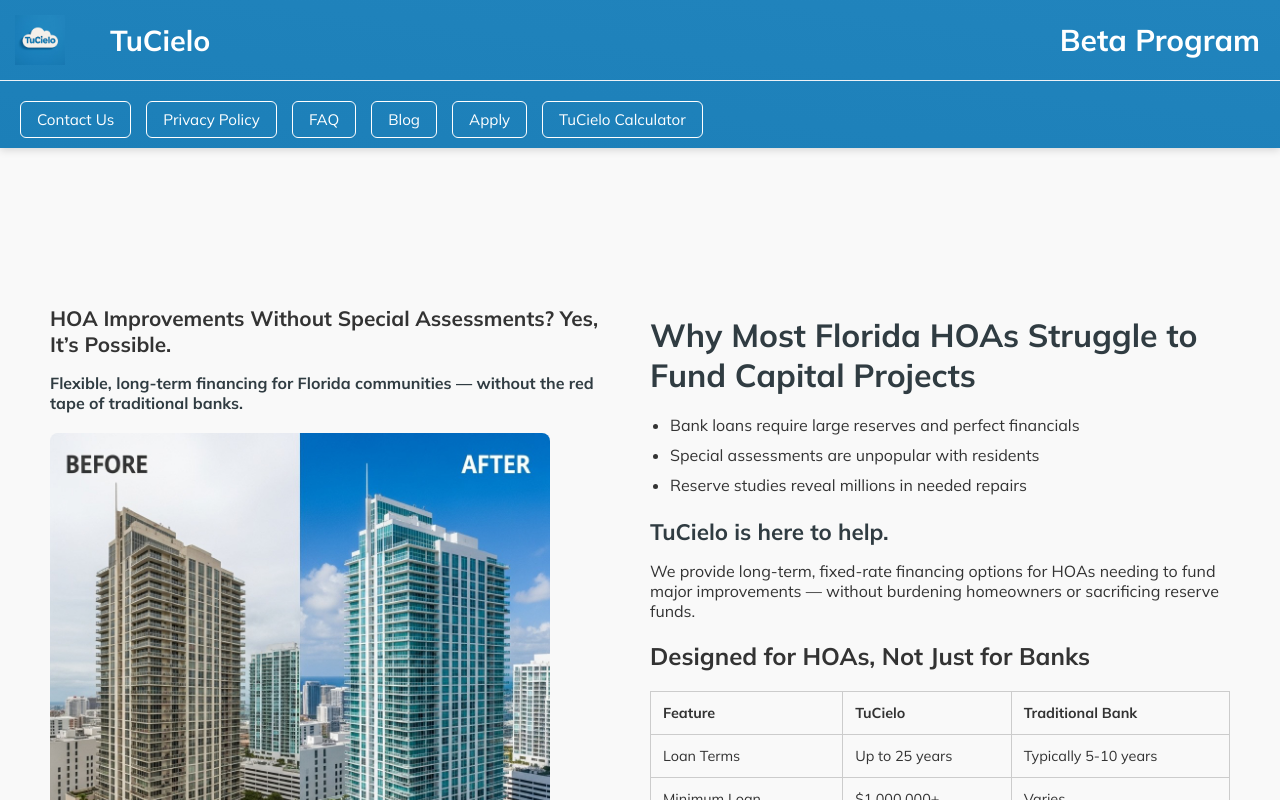
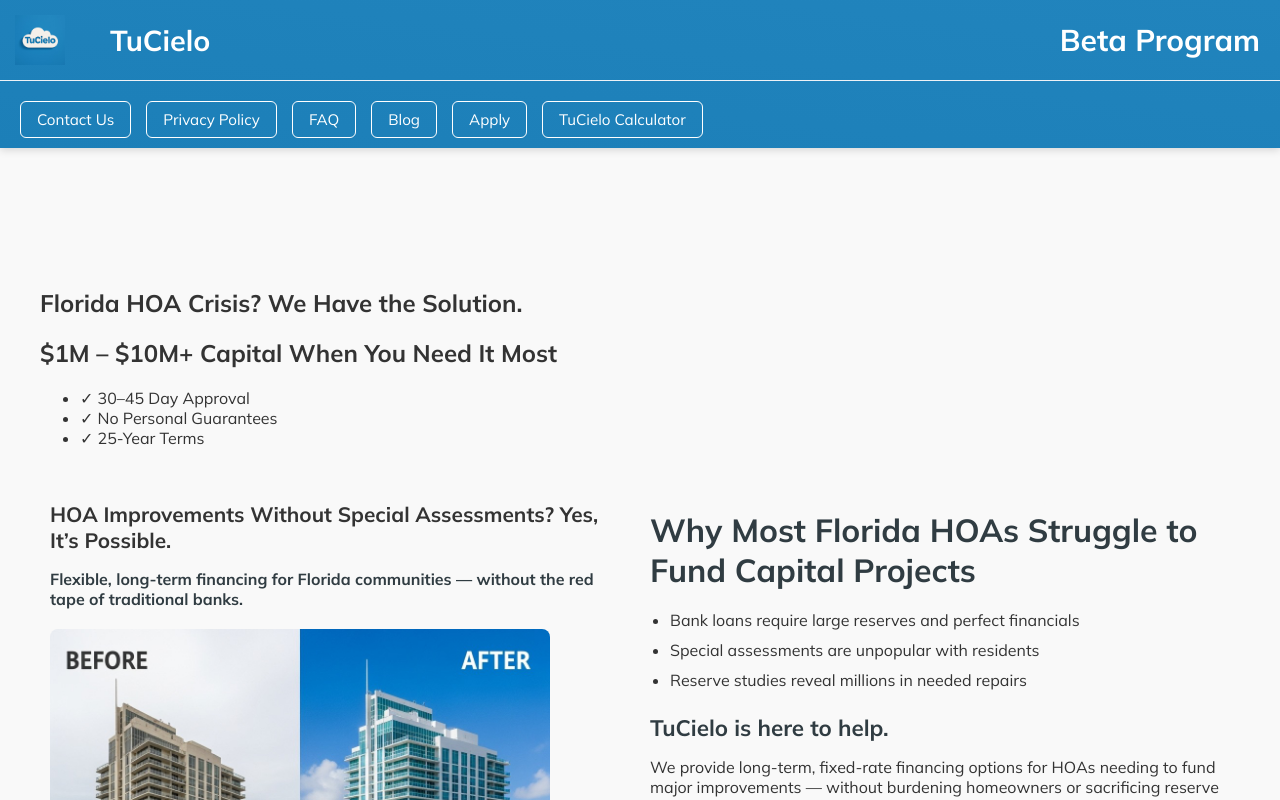
Before and after one commit to MetaCapFin/tu-cielo-site, a React (Create React App) app: page / in a window 1280 px wide. Shown: the top 800 px of the page. Built offline with nearby package versions, Linux system fonts and the light colour scheme.

Commit message:
Update App.js

```diff
--- a/src/App.js
+++ b/src/App.js
@@ -274,6 +274,20 @@ function Homepage() {
       {/* MAIN CONTENT */}
       <main className="main-content">
         <div className="content-wrapper">
+
+          {/* HERO SECTION */}
+          <section className="hero-section">
+            <div className="hero-content">
+              <h1>Florida HOA Crisis? We Have the Solution.</h1>
+              <h2>$1M – $10M+ Capital When You Need It Most</h2>
+              <ul className="hero-benefits">
+                <li>✓ 30–45 Day Approval</li>
+                <li>✓ No Personal Guarantees</li>
+                <li>✓ 25-Year Terms</li>
+              </ul>
+            </div>
+          </section>
+
           {/* FEATURE SECTION */}
           <section className="header-features">
             <div className="header">
```
